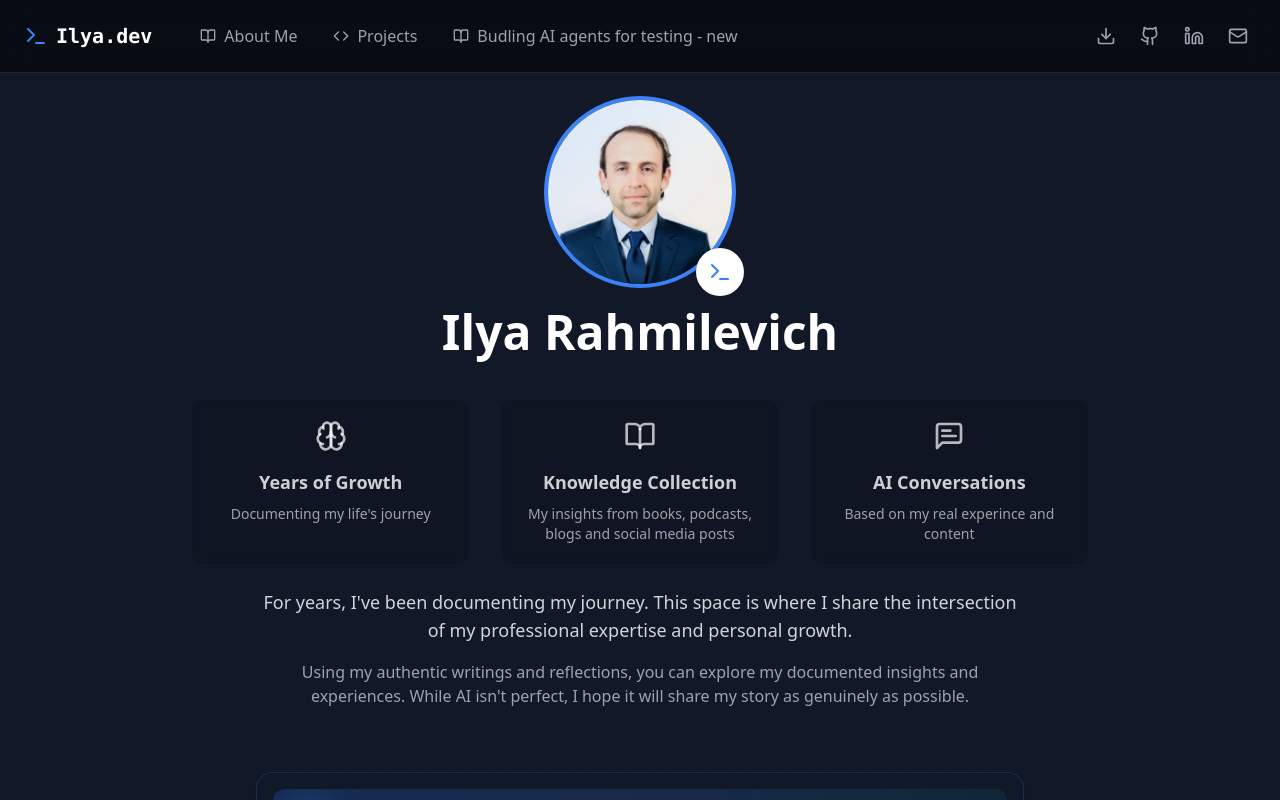
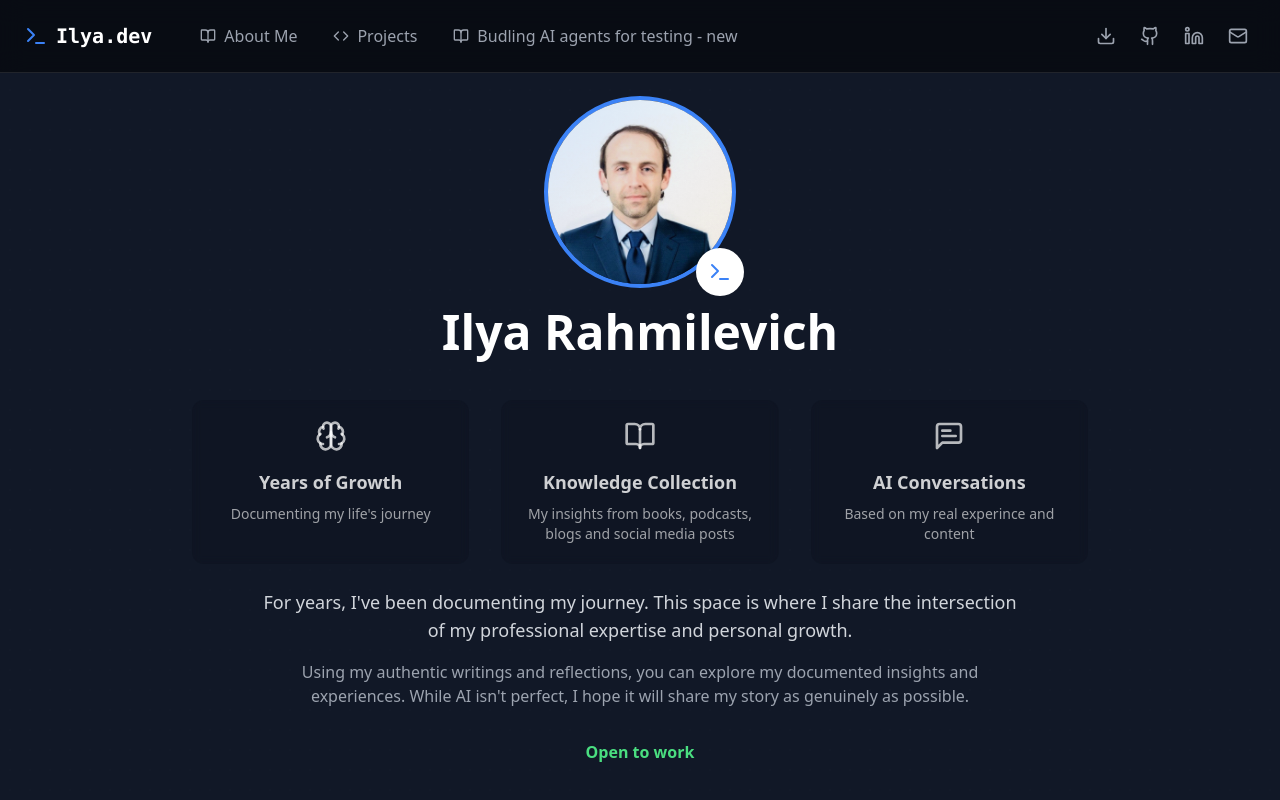
Before and after one commit to ilyar88/ai-portfolio, a React (Vite) app in the folder frontend/: page / in a window 1280 px wide. Shown: the top 800 px of the page. Built offline with nearby package versions, Linux system fonts and the light colour scheme; no server answers.

Commit message:
Add "Open to work" in green color.

```diff
--- a/frontend/src/components/sections/Home/index.jsx
+++ b/frontend/src/components/sections/Home/index.jsx
@@ -47,6 +47,8 @@ export const HomeSection = () => {
 
       <IntroSection />
 
+      <p className="font-bold text-green-400 mb-6">Open to work</p>
+
       <ChatBox />
 
     </motion.div>
```
